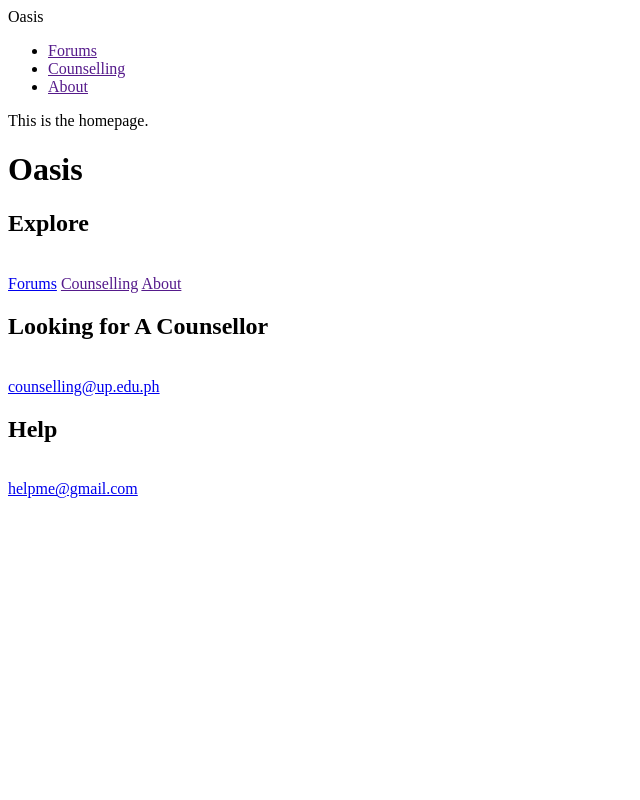
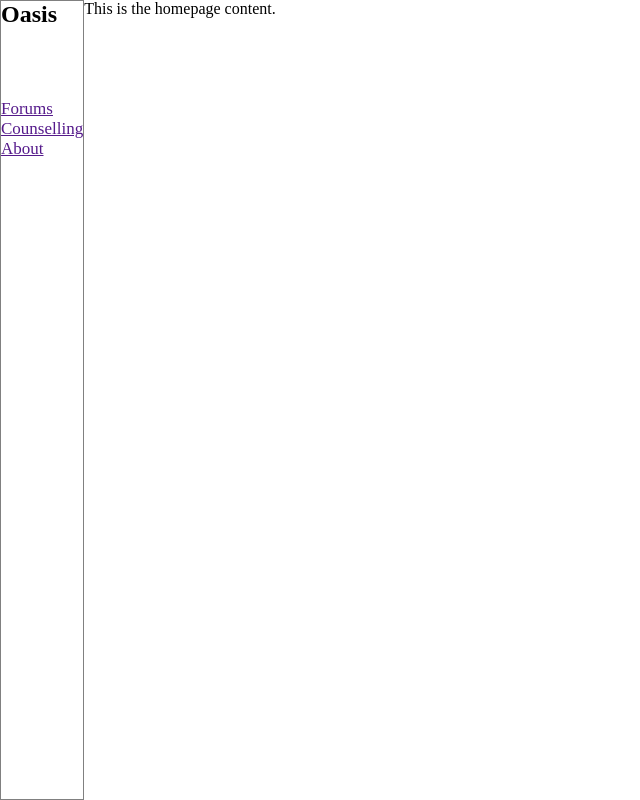
Before and after one commit to mictony6/oasis, a Django app: page / in a window 1280 px wide. Shown: the whole page, without its empty margins (0-640 px from the left). Run offline with Django 4.2, Linux system fonts and the light colour scheme.

Commit message:
added sidebar

```diff
--- a/forum/static/css/styles.css
+++ b/forum/static/css/styles.css
@@ -1,3 +1,72 @@
+* {
+    margin: 0;
+    padding: 0;
+
+}
+
+*,
+*::before,
+*::after {
+    box-sizing: border-box;
+}
+
+html {
+    height: 100vh;
+
+}
+
+
+body {
+    display: flex;
+    margin: 0;
+    padding: 0;
+    max-width: 100%;
+    min-height: 100%;
+}
+
+header {
+
+    display: flex;
+    flex-direction: column;
+    justify-content: center;
+    border: solid grey 1px;
+    z-index: 20;
+}
+
+
+
+.title {
+    display: flex;
+    flex-flow: column wrap;
+    font-weight: bold;
+    font-size: 24px;
+    flex-grow: 1;
+
+}
+
+.nav {
+    flex-grow: 9;
+    display: flex;
+    justify-items: end;
+    justify-content: flex-end;
+    font-size: 17px;
+
+}
+
+
+
+
+
+
+
+
+
+
+
+
+
+
+
 .socials {
     display: flex;
     flex-direction: column;
--- a/forum/templates/base.html
+++ b/forum/templates/base.html
@@ -19,9 +19,10 @@
 
     {% block content %}{% endblock content %}
 
-    <footer>
+
+    {% comment %} <footer>
         {% include 'footer.html' %}
-    </footer>
+    </footer> {% endcomment %}
 
 
 </body>
--- a/forum/templates/footer.html
+++ /dev/null
@@ -1,23 +0,0 @@
-<div class="footer-left">
-    <h1>Oasis </h1>
-
-</div>
-<div class="footer-center">
-    <h2>Explore</h2>
-    <br/>
-    <a href="{% url 'home' %}">Forums</a>
-    <a href="">Counselling</a>
-    <a href="">About</a>
-</div>
-<div class="footer-right">
-    <h2>Looking for A Counsellor</h2>
-    <br/>
-    <a href="mailto:mbitoon@up.edu.ph">counselling@up.edu.ph</a>
-    <br/>
-
-    <h2>Help</h2>
-    <br/>
-    <a href="mailto:imaswiftie8@gmail.com">helpme@gmail.com</a>
-</div>
-
-{% comment %} {% include 'socials.html' %} {% endcomment %}
--- a/forum/templates/home.html
+++ b/forum/templates/home.html
@@ -2,5 +2,5 @@
 {% load static %}
 
 {% block content %}
-<p> This is the homepage. </p>
+<p> This is the homepage content. </p>
 {% endblock%}
--- a/forum/templates/nav.html
+++ b/forum/templates/nav.html
@@ -5,9 +5,9 @@
 </div>
 <div class="nav">
     <ul>
-        <li><a id="forums" href="">Forums</a></li>
-        <li><a id="counselling" href="">Counselling</a></li>
-        <li><a id="about" href="">About</a></li>
+        <li><a href="">Forums</a></li>
+        <li><a href="">Counselling</a></li>
+        <li><a href="">About</a></li>
     </ul>
 
 
```
Also changed, not shown: forum/templates/socials.html (deleted, +0 -31 lines).
